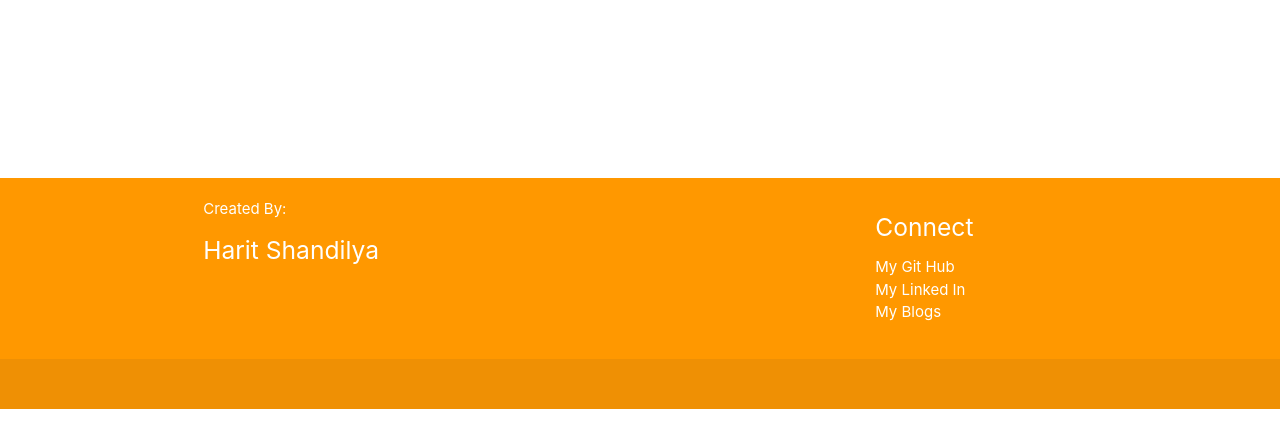
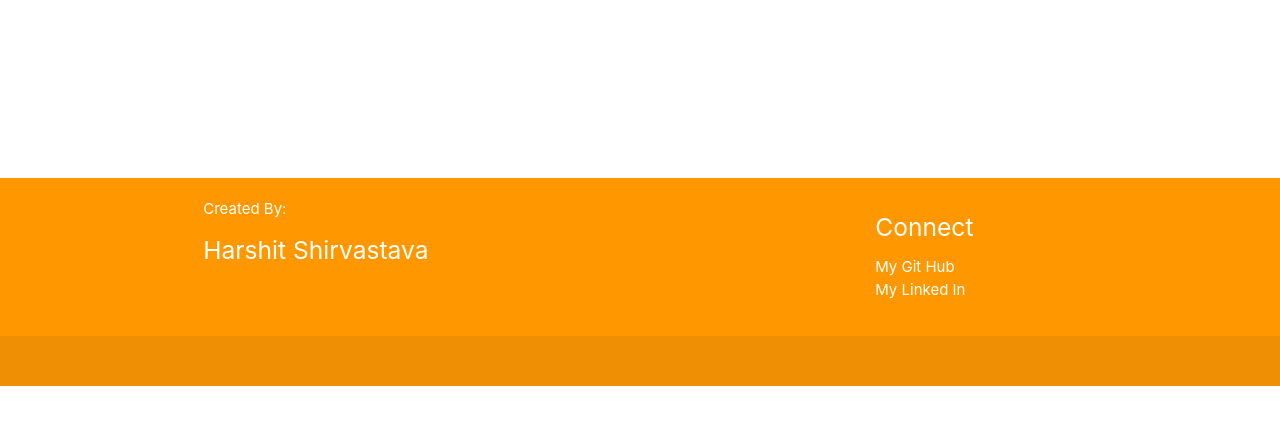
Before and after one commit to Harshit-Shrivastava21/Car-Price-Prediction, a Flask app: template Car-price-prediction-main/templates/result.html in a window 1280 px wide. Shown: the part 317-765 px from the top of the page. Run offline with Flask 2, Linux system fonts and the light colour scheme; the template is opened without the code that fills it, so the values that code supplies are empty; parts of the project's set-up code (start-up, migrations or seed data) failed here and were passed over; some libraries are stand-ins or nearby versions.

Commit message:
Update result.html

```diff
--- a/Car-price-prediction-main/templates/result.html
+++ b/Car-price-prediction-main/templates/result.html
@@ -76,7 +76,7 @@
       <div class="row">
         <div class="col l6 s12">
           <h7 class="white-text">Created By:</h7>
-          <h5 class="white-text">Harit Shandilya</h5>
+          <h5 class="white-text">Harshit Shirvastava</h5>
 
           <p class="grey-text text-lighten-4"></p>
 
@@ -94,9 +94,8 @@
         <div class="col l3 s12">
           <h5 class="white-text">Connect</h5>
           <ul>
-            <li><a class="white-text" href="https://github.com/harit198">My Git Hub</a></li>
-            <li><a class="white-text" href="https://www.linkedin.com/in/harit-shandilya-b8967915a/">My Linked In</a></li>
-            <li><a class="white-text" href="https://medium.com/@haritshandilya198">My Blogs</a></li>
+             <li><a class="white-text" href="https://github.com/Harshit-Shrivastava21">My Git Hub</a></li>
+            <li><a class="white-text" href="https://www.linkedin.com/in/harshit-shrivastava-19a27a176/">My Linked In</a></li>
             <li><a class="white-text" href="#!"></a></li>
           </ul>
         </div>
```
